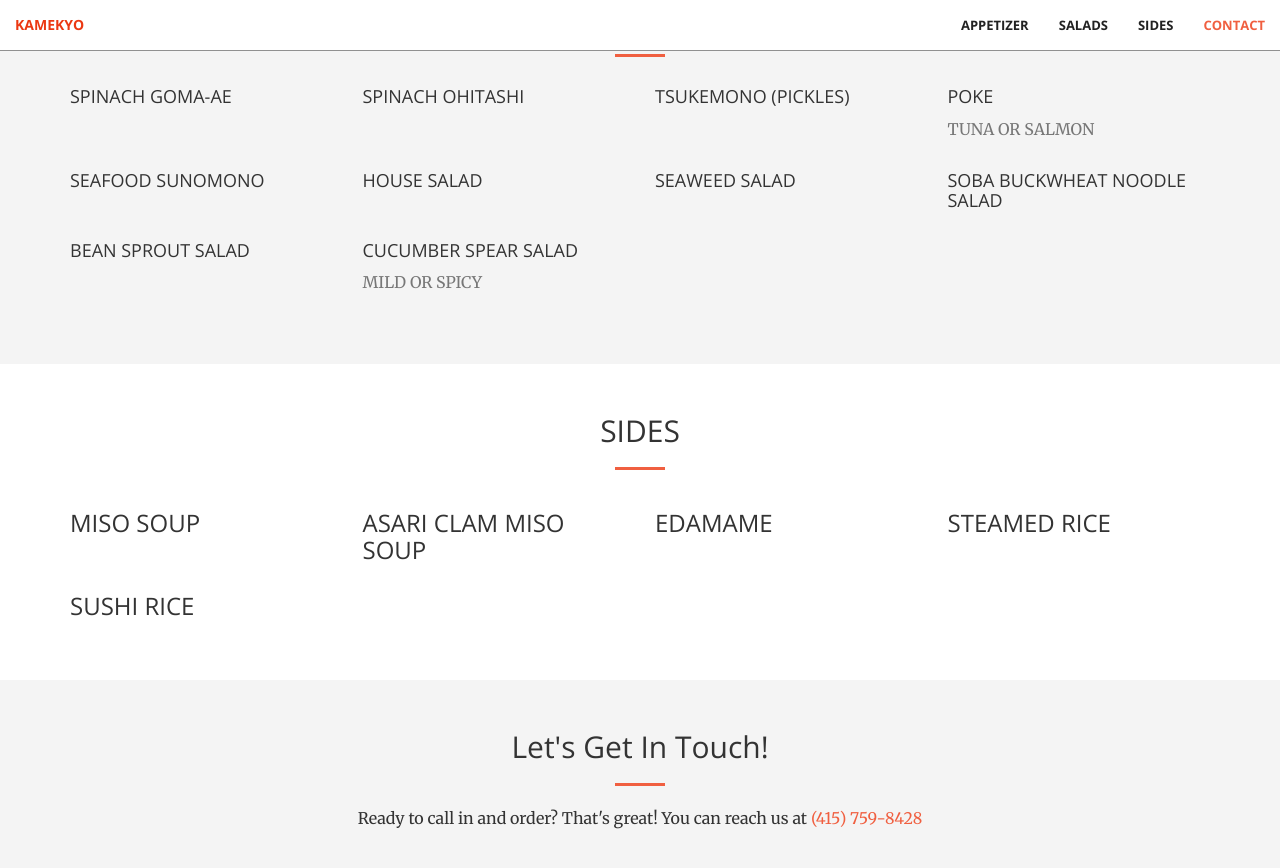
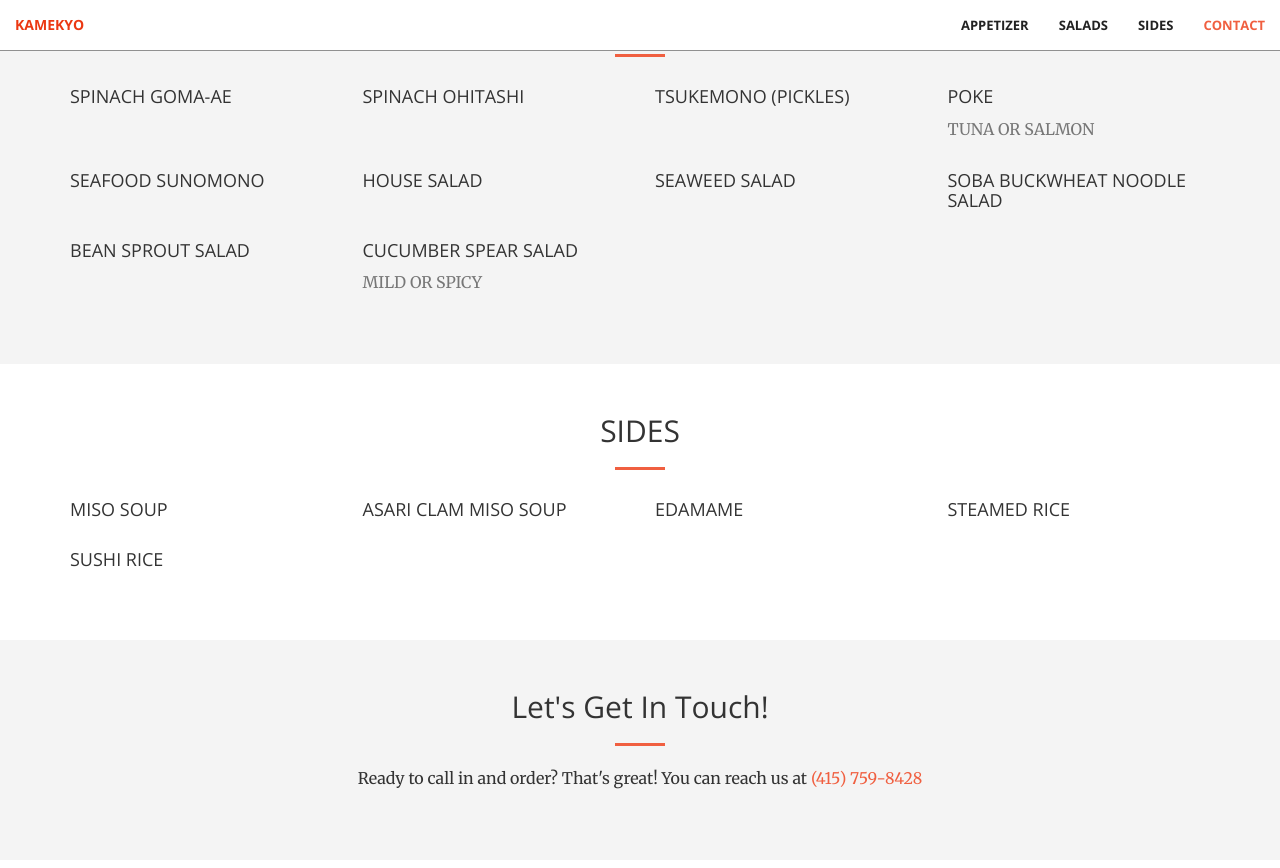
Before and after one commit to CyrusLiang/kamekyo, a Jekyll site: the page built from index.html, in a window 1280 px wide and 900 px high, scrolled down 1532 px. Shown: the top 868 px of the window. Built offline with Jekyll 4.4.1, drawn with Linux system fonts in a browser that asks for light colours.

Commit message:
Update sides.html

```diff
--- a/_includes/sides.html
+++ b/_includes/sides.html
@@ -11,34 +11,34 @@
         <div class="row">
             <div class="col-lg-3 col-sm-6">
                 <div class="food-box">
-                    <h3>Miso Soup</h3>
-                    <h4 id="miso"></h4>
+                    <h4>Miso Soup</h4>
+                    <p id="miso"></p>
                 </div>
             </div>
             <div class="col-lg-3 col-sm-6">
                 <div class="food-box">
-                    <h3>Asari Clam Miso Soup</h3>
-                    <h4 id="asari"></h4>
+                    <h4>Asari Clam Miso Soup</h4>
+                    <p id="asari"></p>
                 </div>
             </div>
             <div class="col-lg-3 col-sm-6">
                 <div class="food-box">
-                    <h3>Edamame</h3>
-                    <h4 id="eda"></h4>
+                    <h4>Edamame</h4>
+                    <p id="eda"></p>
                 </div>
             </div>
             <div class="col-lg-3 col-sm-6">
                 <div class="food-box">
-                    <h3>Steamed Rice</h3>
-                    <h4 id="rice"></h4>
+                    <h4>Steamed Rice</h4>
+                    <p id="rice"></p>
                 </div>
             </div>
         </div>
         <div class="row">
             <div class="col-lg-3 col-sm-6">
                 <div class="food-box">
-                    <h3>Sushi Rice</h3>
-                    <h4 id="srice"></h4>
+                    <h4>Sushi Rice</h4>
+                    <p id="srice"></p>
                 </div>
             </div>
         </div>
```
